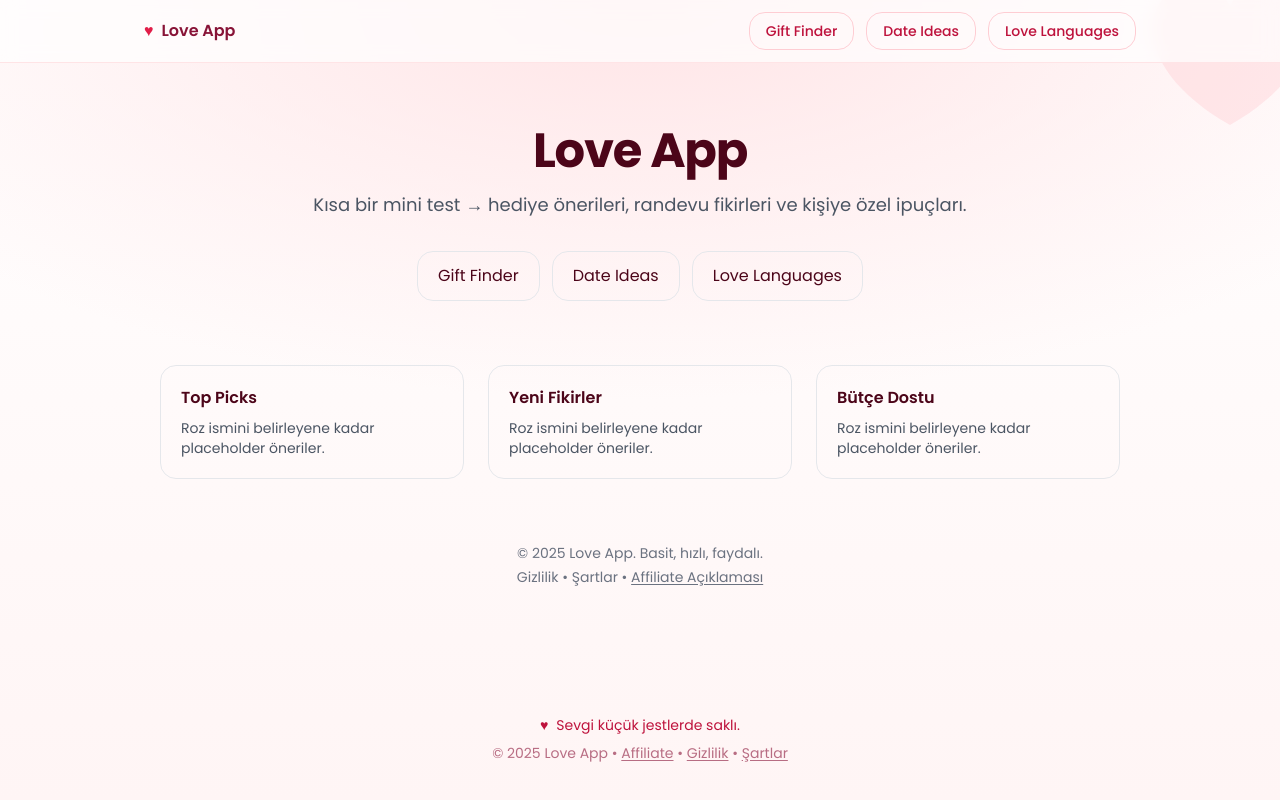
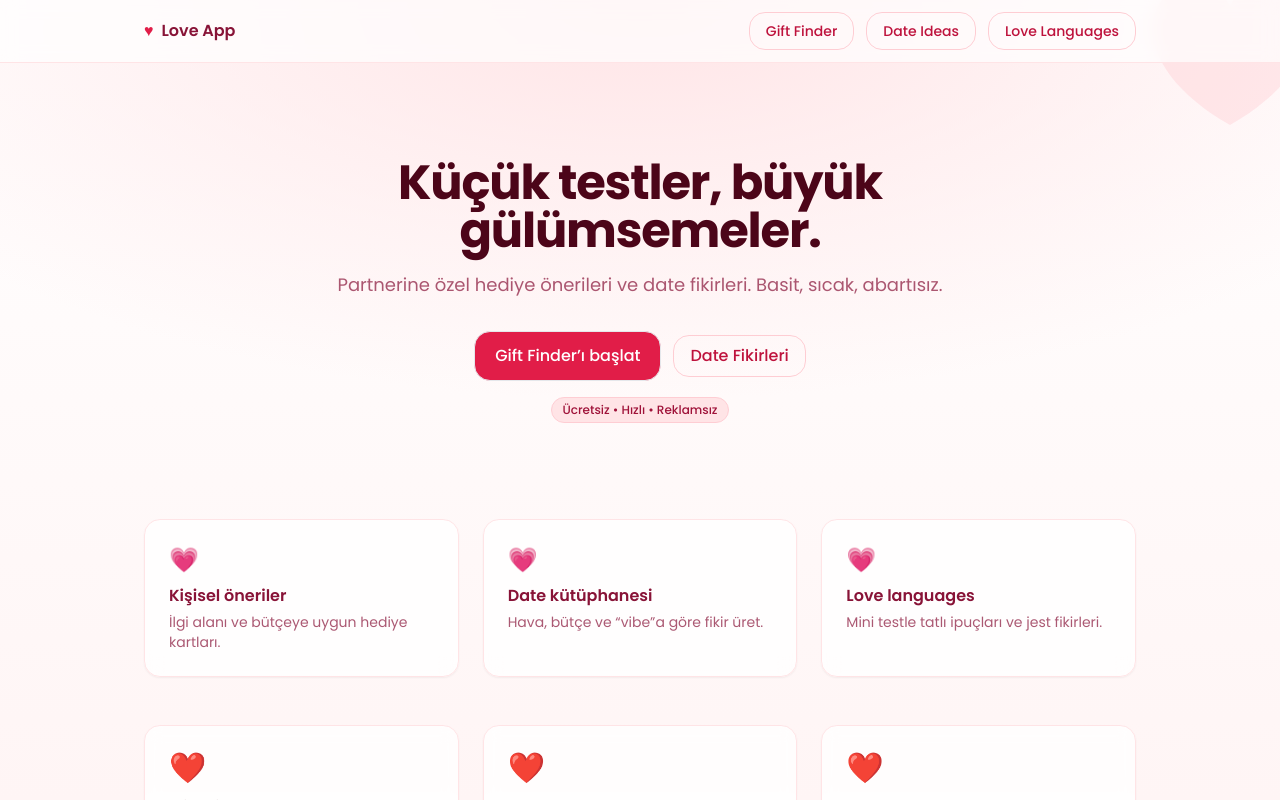
Before and after one commit to iiisaiii/Love-App, a Next.js app: page / in a window 1280 px wide. Shown: the top 800 px of the page. Built offline with nearby package versions, Linux system fonts and the light colour scheme; no server answers.

Commit message:
Update page.tsx

```diff
--- a/src/app/page.tsx
+++ b/src/app/page.tsx
@@ -2,32 +2,58 @@ import Link from 'next/link';
 
 export default function HomePage() {
   return (
-    <main className="max-w-5xl mx-auto px-4 py-16">
-      <section className="text-center space-y-4">
-        <h1 className="text-4xl md:text-5xl font-bold tracking-tight">Love App</h1>
-        <p className="text-lg text-gray-600">
-          Kısa bir mini test → hediye önerileri, randevu fikirleri ve kişiye özel ipuçları.
-        </p>
-        <div className="flex items-center justify-center gap-3 pt-4">
-          <Link href="/tools/gift-finder" className="px-5 py-3 rounded-2xl border hover:shadow">Gift Finder</Link>
-          <Link href="/tools/date-ideas" className="px-5 py-3 rounded-2xl border hover:shadow">Date Ideas</Link>
-          <Link href="/tools/love-languages" className="px-5 py-3 rounded-2xl border hover:shadow">Love Languages</Link>
+    <>
+      {/* HERO */}
+      <section className="py-16 md:py-24 text-center">
+        <div className="mx-auto max-w-3xl">
+          <h1 className="h1">Küçük testler, büyük gülümsemeler.</h1>
+          <p className="lead mt-4">
+            Partnerine özel hediye önerileri ve date fikirleri. Basit, sıcak, abartısız.
+          </p>
+          <div className="mt-8 flex items-center justify-center gap-3">
+            <Link href="/tools/gift-finder" className="btn">Gift Finder’ı başlat</Link>
+            <Link href="/tools/date-ideas" className="btn-ghost">Date Fikirleri</Link>
+          </div>
+          <div className="mt-4">
+            <span className="badge">Ücretsiz • Hızlı • Reklamsız</span>
+          </div>
         </div>
       </section>
 
-      <section className="mt-16 grid md:grid-cols-3 gap-6">
-        {['Top Picks', 'Yeni Fikirler', 'Bütçe Dostu'].map((title) => (
-          <div key={title} className="rounded-2xl border p-5">
-            <h3 className="font-semibold mb-2">{title}</h3>
-            <p className="text-sm text-gray-600">Roz ismini belirleyene kadar placeholder öneriler.</p>
+      {/* ÖZELLİKLER */}
+      <section className="grid gap-6 md:grid-cols-3">
+        {[
+          { t:'Kişisel öneriler', d:'İlgi alanı ve bütçeye uygun hediye kartları.' },
+          { t:'Date kütüphanesi', d:'Hava, bütçe ve “vibe”a göre fikir üret.' },
+          { t:'Love languages', d:'Mini testle tatlı ipuçları ve jest fikirleri.' },
+        ].map((f, i)=>(
+          <div key={i} className="card p-6">
+            <div className="text-2xl">💗</div>
+            <div className="mt-2 font-semibold text-rose-900">{f.t}</div>
+            <div className="mt-1 text-sm text-rose-900/70">{f.d}</div>
           </div>
         ))}
       </section>
 
-      <footer className="mt-16 text-center text-sm text-gray-500">
-        <p>© {new Date().getFullYear()} Love App. Basit, hızlı, faydalı.</p>
-        <p className="mt-1">Gizlilik • Şartlar • <a className="underline" href="/affiliates">Affiliate Açıklaması</a></p>
-      </footer>
-    </main>
+      {/* ARAÇLAR TEASER */}
+      <section className="mt-12 grid gap-6 md:grid-cols-3">
+        <ToolCard href="/tools/gift-finder" title="Gift Finder" desc="Occasion + bütçe + ilgi alanı → öneriler" />
+        <ToolCard href="/tools/date-ideas" title="Date Ideas" desc="Vibe + iç/dış mekan + bütçe → fikirler" />
+        <ToolCard href="/tools/love-languages" title="Love Languages" desc="Mini test sonucu → jest/ürün önerileri" />
+      </section>
+    </>
   );
 }
+
+function ToolCard({href, title, desc}:{href:string; title:string; desc:string}) {
+  return (
+    <Link href={href} className="card p-6 block hover:shadow-md transition">
+      <div className="text-3xl">❤️</div>
+      <div className="mt-2 text-lg font-semibold">{title}</div>
+      <div className="text-sm text-rose-900/70">{desc}</div>
+      <div className="mt-4 inline-flex items-center gap-1 text-rose-700 font-medium">
+        Aç <span aria-hidden>→</span>
+      </div>
+    </Link>
+  );
+}
```
